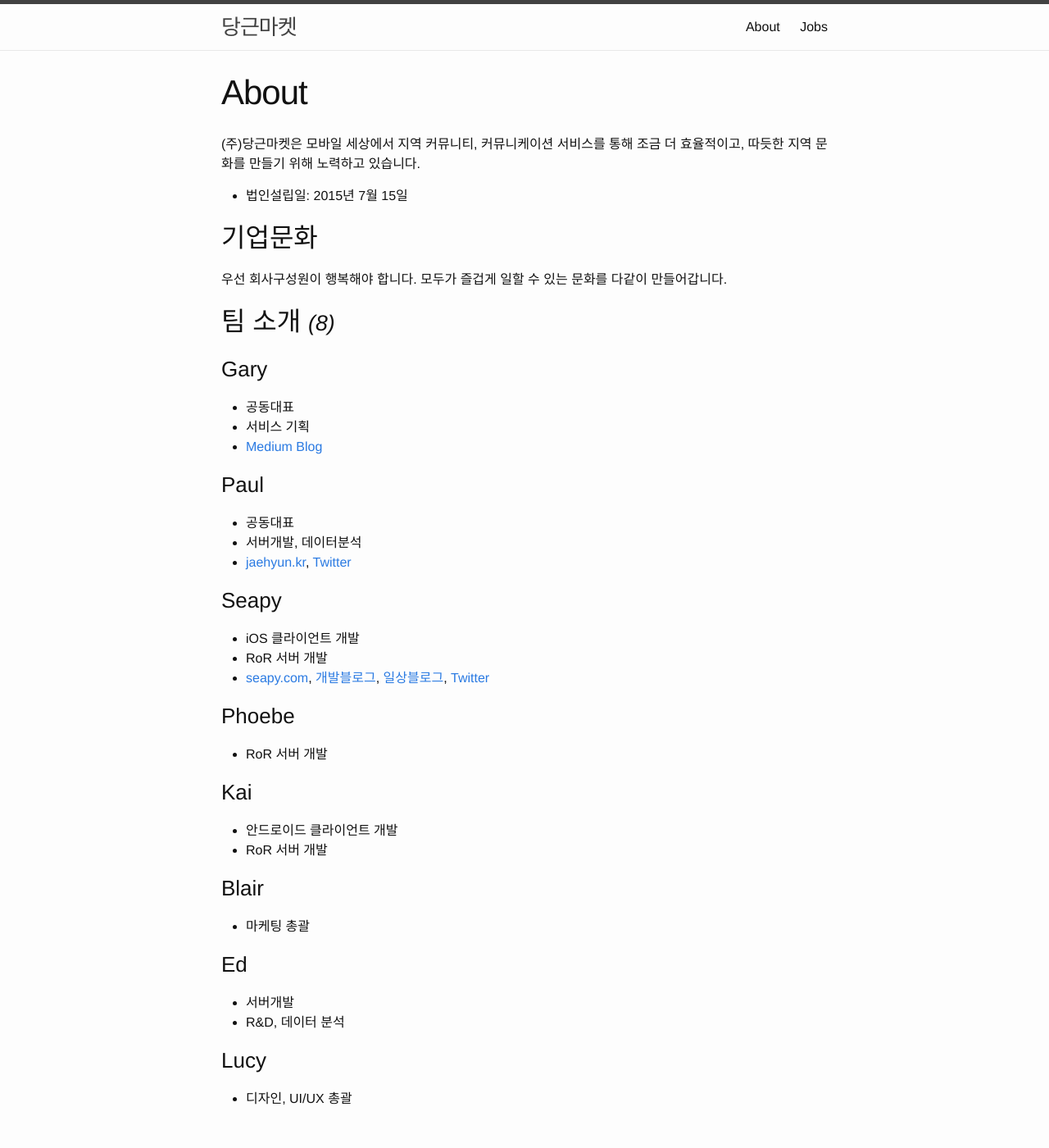
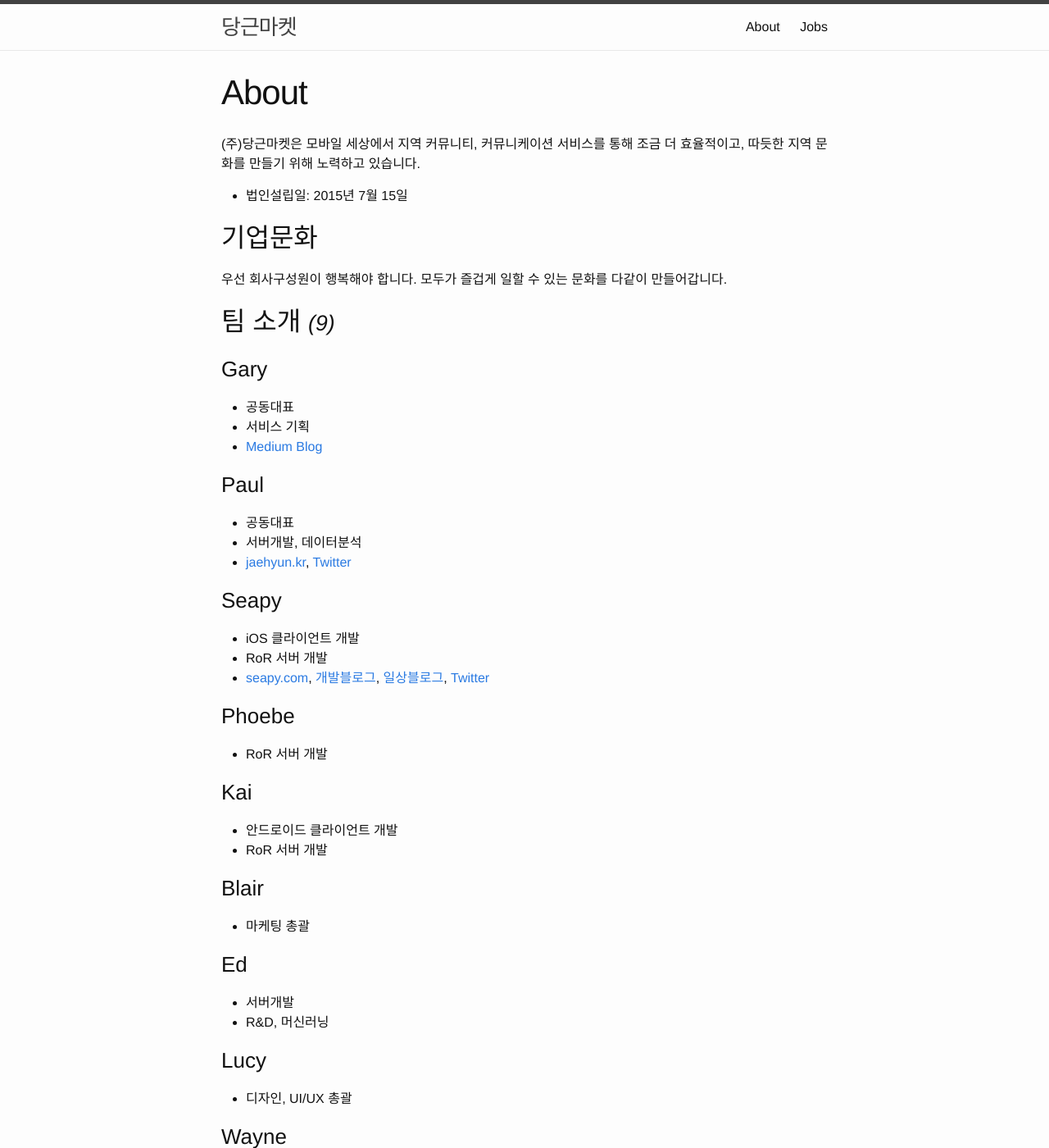
Before and after one commit to daangn/daangn-team-page, a Jekyll site: the page built from about.md, in a window 1280 px wide and 1400 px high. Shown: the whole window at 82% size. Built offline with Jekyll 4.4.1, drawn with Linux system fonts in a browser that asks for light colours.

Commit message:
Update about.md

```diff
--- a/about.md
+++ b/about.md
@@ -14,7 +14,7 @@
 우선 회사구성원이 행복해야 합니다.
 모두가 즐겁게 일할 수 있는 문화를 다같이 만들어갑니다.
 
-## 팀 소개 *<small>(8)</small>*
+## 팀 소개 *<small>(9)</small>*
 
 ### Gary
 - 공동대표
@@ -43,7 +43,10 @@
 
 ### Ed
 - 서버개발
-- R&D, 데이터 분석
+- R&D, 머신러닝
 
 ### Lucy
 - 디자인, UI/UX 총괄
+
+### Wayne
+- 서버개발
```
